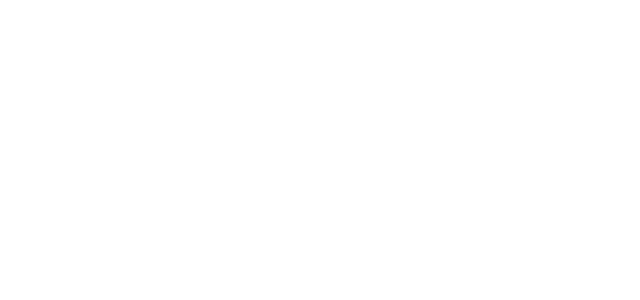
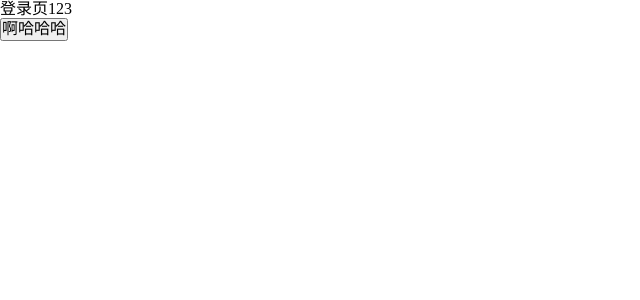
Before and after one commit to XueHua-s/TuringPlatform, a React (Vite) app in the folder client/web/: page /login in a window 1280 px wide. Shown: the top 300 px of the page, without its empty margins (0-640 px from the left). Built offline with nearby package versions, Linux system fonts and the light colour scheme.

Commit message:
搭建redux

```diff
--- a/client/web/package.json
+++ b/client/web/package.json
@@ -12,7 +12,9 @@
     "lodash": "^4.17.21",
     "react": "^17.0.0",
     "react-dom": "^17.0.0",
-    "react-router-dom": "^5.2.1"
+    "react-redux": "^8.1.1",
+    "react-router-dom": "^5.2.1",
+    "redux": "^4.2.1"
   },
   "devDependencies": {
     "@types/react": "^17.0.0",
--- a/client/web/src/App.tsx
+++ b/client/web/src/App.tsx
@@ -1,7 +1,7 @@
 import React from 'react'
 import { BrowserRouter as Router, Switch, Route } from 'react-router-dom'
 import Home from './views/Home'
-
+import Login from './views/login/login'
 const App = () => {
   return (
     <Router>
@@ -9,6 +9,9 @@ const App = () => {
         <Route exact path="/">
           <Home />
         </Route>
+        <Route path="/login">
+          <Login />
+        </Route>
       </Switch>
     </Router>
   );
--- a/client/web/src/main.tsx
+++ b/client/web/src/main.tsx
@@ -1,12 +1,15 @@
 import React from 'react'
 import ReactDOM from 'react-dom'
+import { Provider } from 'react-redux'
+import store from "./store";
 import './common.css'
 import './norma.css'
 import App from './App'
-
 ReactDOM.render(
   <React.StrictMode>
-    <App />
+    <Provider store={store}>
+      <App />
+    </Provider>
   </React.StrictMode>,
   document.getElementById('root')
 );
--- a/client/web/src/request/index.ts
+++ b/client/web/src/request/index.ts
@@ -1,4 +1,4 @@
-import axios, { AxiosRequestConfig, AxiosResponse, AxiosError } from 'axios'
+/**/import axios, { AxiosRequestConfig, AxiosResponse, AxiosError } from 'axios'
 const request = axios.create({
   timeout: 3600000
 })
--- /dev/null
+++ b/client/web/src/store/index.ts
@@ -0,0 +1,17 @@
+import { createStore, Store } from "redux"
+const startState: StroreState = {
+  userInfo: localStorage.getItem('userInfo') || '123'
+}
+const storeReducer = (state: StroreState = startState, action: StoreAction<any>) => {
+  switch (action.type) {
+    case 'setUserInfo':
+      return {
+        ...state,
+        userInfo: action.data
+      }
+    default:
+      return state
+  }
+}
+const store: Store<StroreState, StoreAction<any>> = createStore(storeReducer)
+export default store
--- /dev/null
+++ b/client/web/src/views/login/login.tsx
@@ -0,0 +1,20 @@
+import React, {useState} from 'react'
+import { useStore } from 'react-redux'
+const Login = () => {
+  const [loginData, setLogin] = useState({
+    userName: '',
+    passWord: ''
+  })
+  const store = useStore<StroreState, StoreAction<any>>()
+  const storeState = store.getState()
+  return (
+    <React.Fragment>
+      <div>登录页{storeState.userInfo}{loginData.userName}</div>
+      <button onClick={() => setLogin({
+        ...loginData,
+        userName: '哈哈哈'
+      })}>啊哈哈哈</button>
+    </React.Fragment>
+  )
+}
+export default Login
```
Also changed, not shown: client/web/src/@types/storeTypes.d.ts (added, +7 -0 lines), 2 other files (tests, documents, lock files or other folders).
